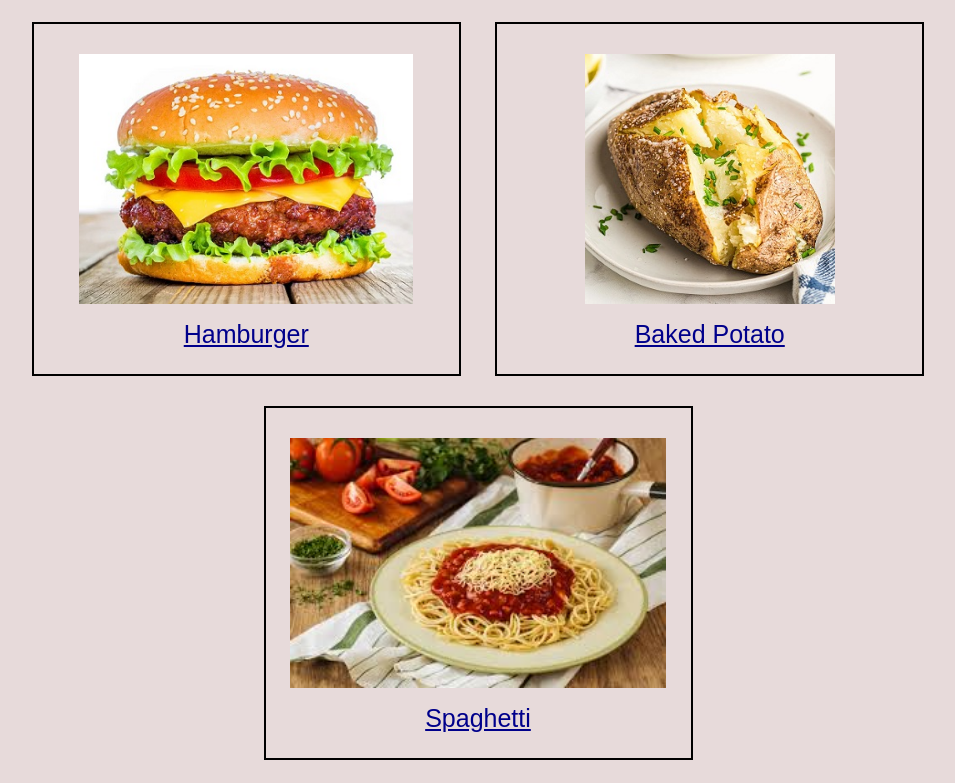
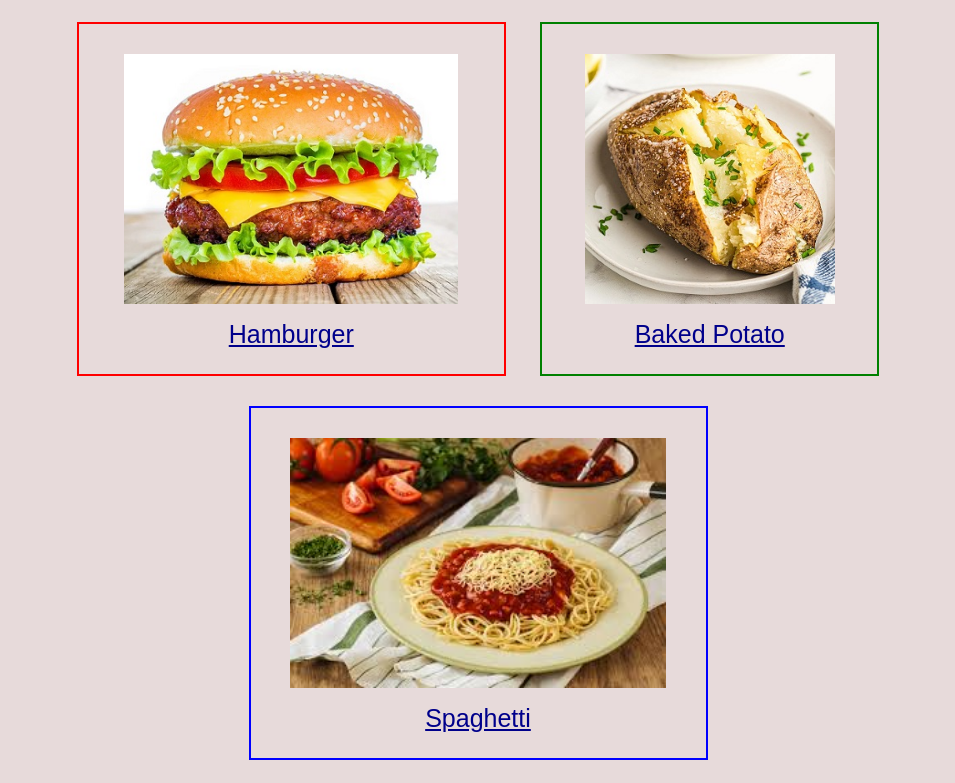
Before and after one commit to ericjfenton/odin-recipes, a plain HTML site: page index.html in a window 1280 px wide. Shown: the part 412-1195 px from the top of the page, without its empty margins (162-1117 px from the left). Drawn offline with Linux system fonts and the light colour scheme.

Commit message:
adjust border colors and sizes

```diff
--- a/index.html
+++ b/index.html
@@ -14,15 +14,15 @@
     </div>
     <div class="menus">
 
-        <div class="menu-box">
+        <div class="menu-box" id="box1">
             <a href="./recipes/burger.html"><img src="./images/burger.jpg" alt="burger"></a>
             <a href="./recipes/burger.html">Hamburger</a>
        </div>
-       <div class="menu-box">
+       <div class="menu-box" id="box2">
         <a href="./recipes/potato.html"><img src="./images/potato.jpg" alt="potato"></a>
            <a href="./recipes/potato.html">Baked Potato</a>
         </div>
-        <div class="menu-box">
+        <div class="menu-box" id="box3">
             <a href="./recipes/spaghetti.html"><img src="./images/spaghetti.jpeg" alt="spaghetti"></a>
             <a href="./recipes/spaghetti.html">Spaghetti</a>
         </div>
--- a/styles.css
+++ b/styles.css
@@ -54,6 +54,20 @@ h2 {
     color: red;
 }
 
+#box1 {
+    border-color: red;
+}
+
+#box2 {
+    width: 335px;
+    border-color: green;
+}
+
+#box3 {
+    border-color: blue;
+    width: 455px;
+}
+
 .menus {
     text-align: center;
 }
```
